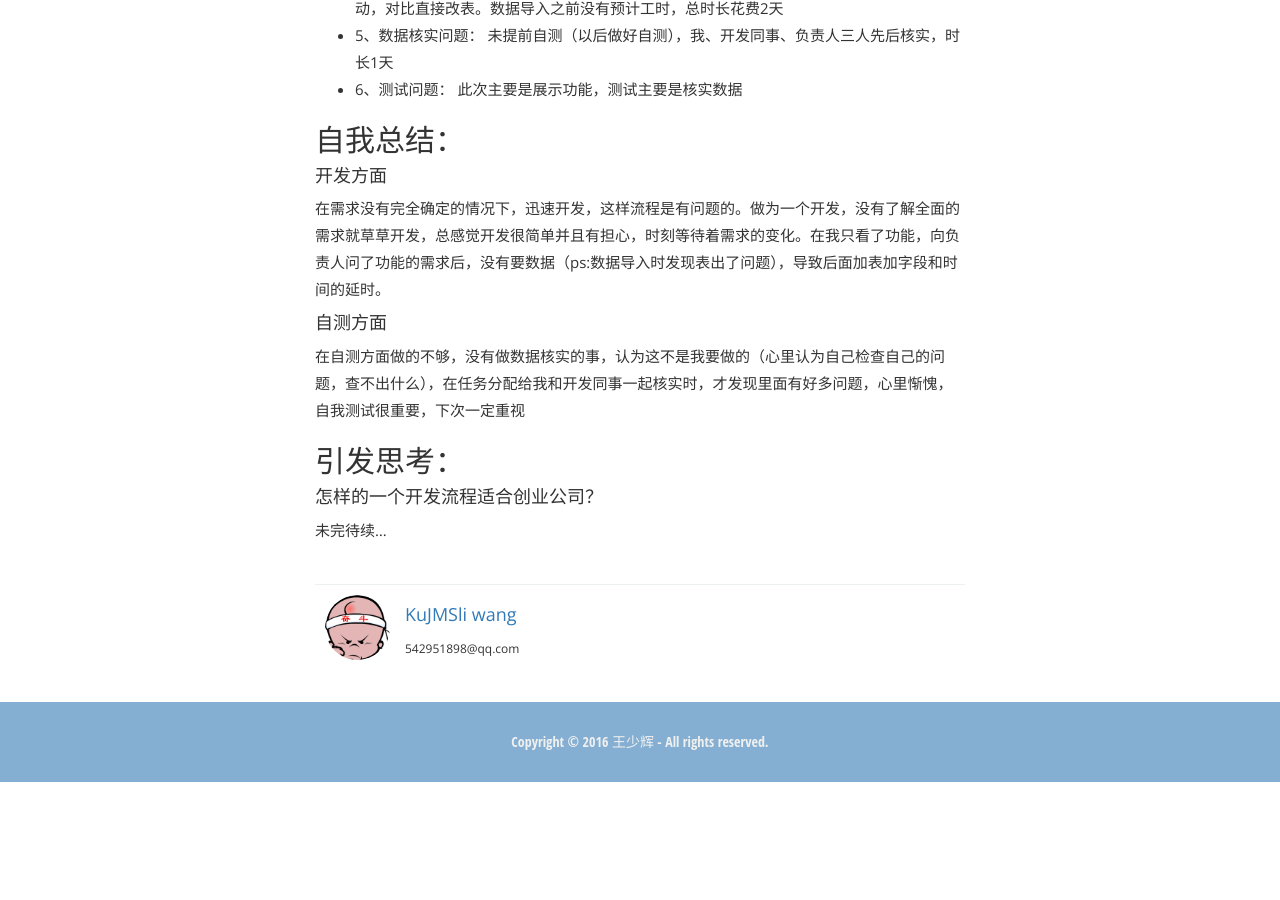
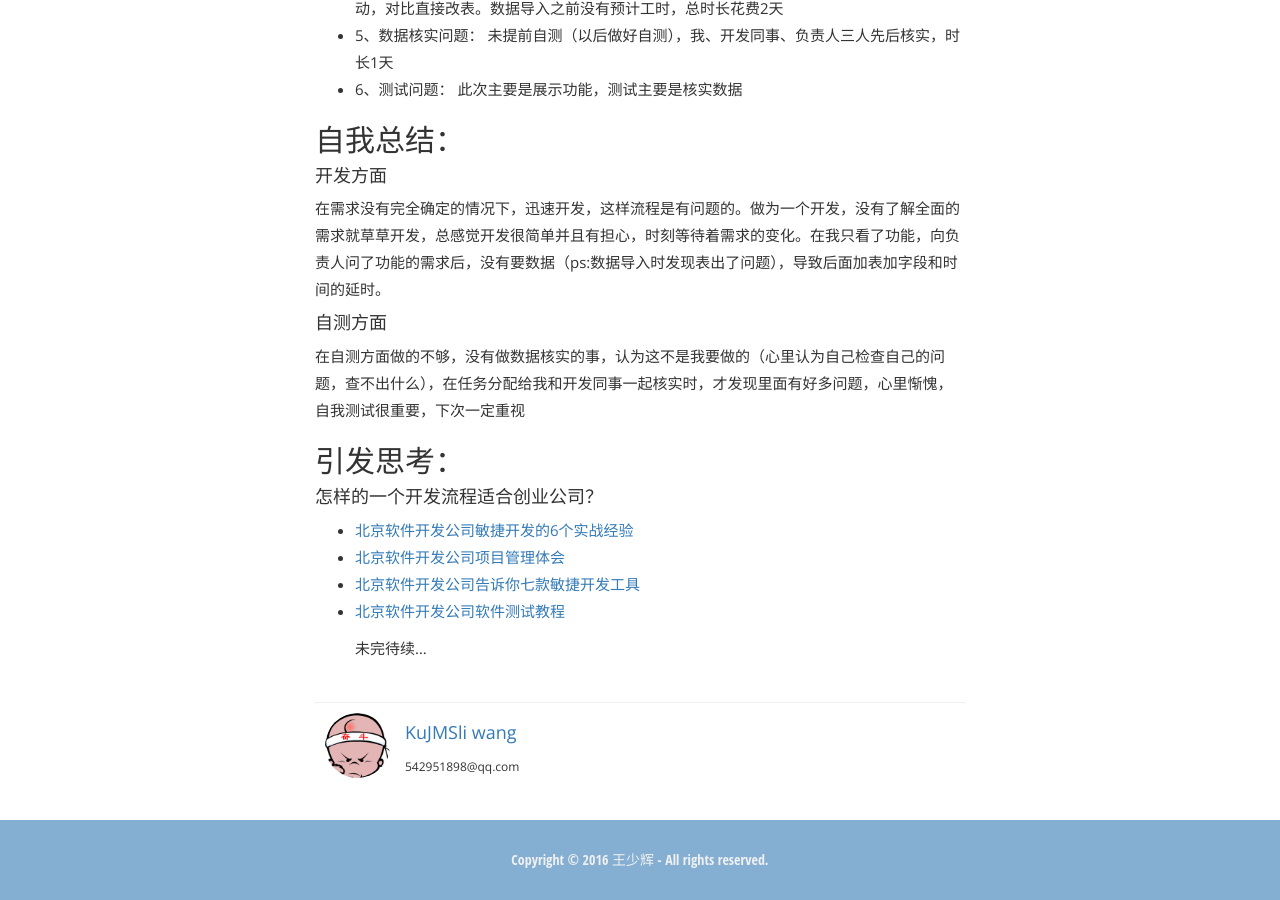
Before and after one commit to KuJMSliwang/KuJMSliwang.github.io, a Jekyll site: the page built from _posts/2017-04-14-Getting-Started.md, in a window 1280 px wide and 900 px high, scrolled down 1016 px. Built offline with Jekyll 4.4.1, drawn with Linux system fonts in a browser that asks for light colours; before the commit the page ends 1798 px from its top, so only the background shows below that.

Commit message:
项目总结

```diff
--- a/_posts/2017-04-14-Getting-Started.md
+++ b/_posts/2017-04-14-Getting-Started.md
@@ -45,4 +45,9 @@
 在自测方面做的不够，没有做数据核实的事，认为这不是我要做的（心里认为自己检查自己的问题，查不出什么），在任务分配给我和开发同事一起核实时，才发现里面有好多问题，心里惭愧，自我测试很重要，下次一定重视
 ## 引发思考：
 #### 怎样的一个开发流程适合创业公司？
-未完待续...
+* [北京软件开发公司敏捷开发的6个实战经验](http://www.hivekion.com/news/2017/0219/155.html)
+* [北京软件开发公司项目管理体会](http://www.hivekion.com/news/wangluoyingxiao/2017/0304/169.html)
+* [北京软件开发公司告诉你七款敏捷开发工具](http://www.hivekion.com/news/wangluoyingxiao/2017/0307/170.html)
+* [北京软件开发公司软件测试教程](http://www.hivekion.com/news/changjianwenti/2017/0225/161.html)
+
+  未完待续...
```
